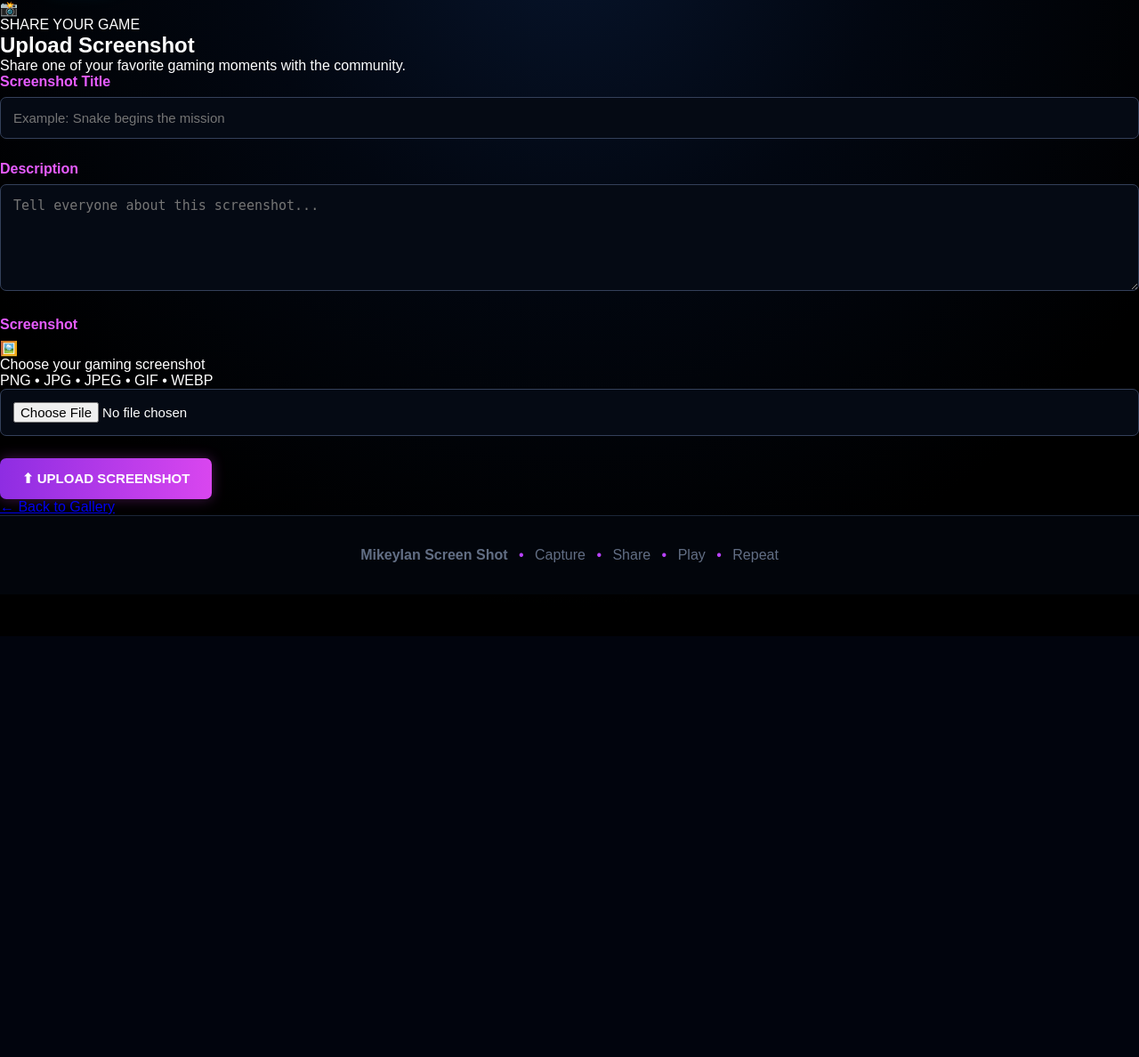
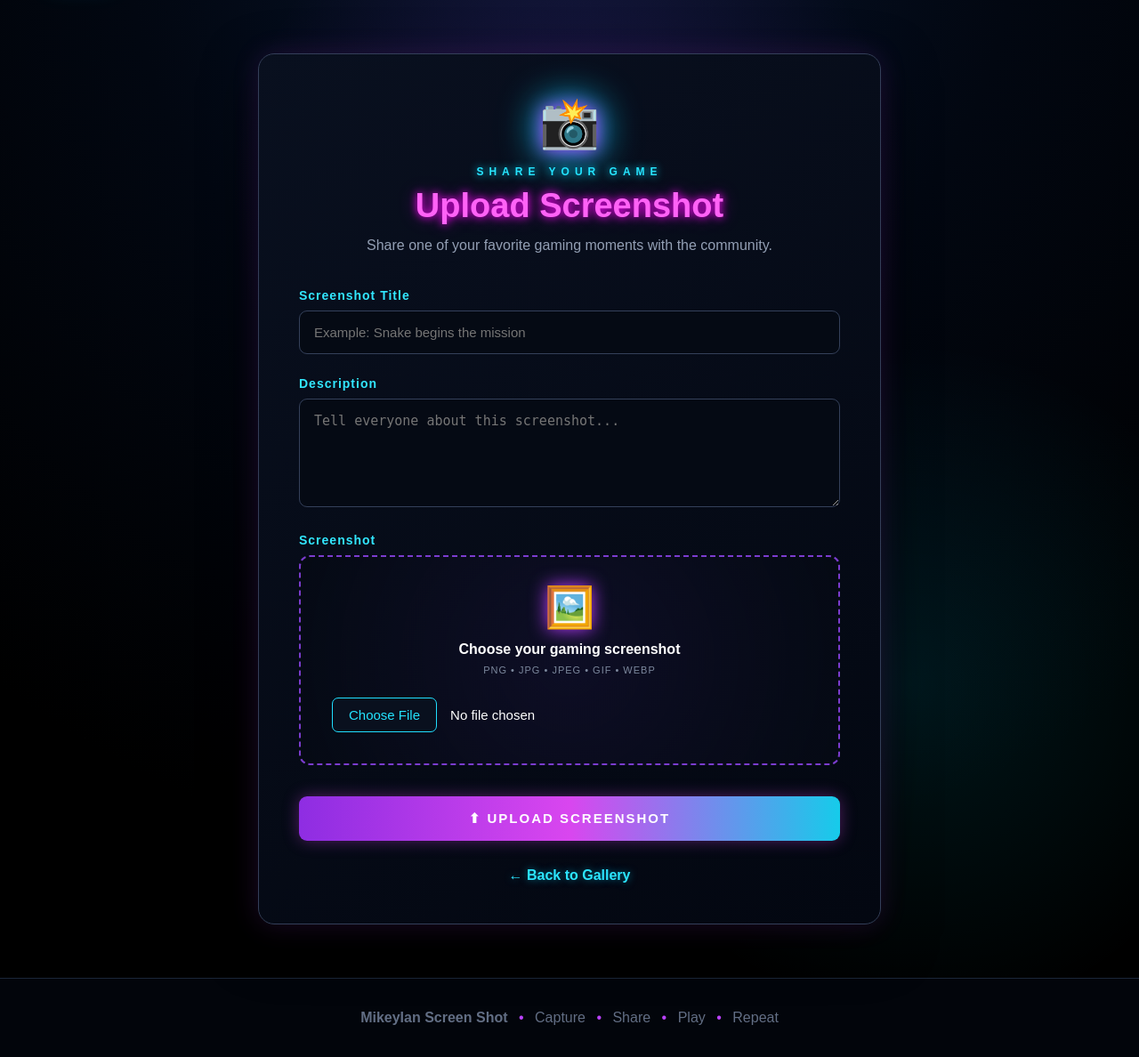
Before and after one commit to MikeyIan/screenshot, a Flask app: page /upload in a window 1280 px wide. Shown: the part 85-1273 px from the top of the page at 89% size. Before the commit the page ends 800 px from the top, so only its background shows below. Run offline with Flask 3, Linux system fonts and the light colour scheme; the visitor is signed in with stand-in values (Sample User, id 1); some libraries are stand-ins or nearby versions.

Commit message:
Add styles for authentication and upload pages

```diff
--- a/static/style.css
+++ b/static/style.css
@@ -985,3 +985,353 @@ footer span {
     }
 
 }
+/* =========================================================
+   LOGIN / REGISTER
+========================================================= */
+
+.auth-page,
+.upload-page {
+    min-height: calc(100vh - 150px);
+    display: flex;
+    justify-content: center;
+    align-items: center;
+    padding: 60px 20px;
+
+    background:
+        radial-gradient(
+            circle at 50% 20%,
+            rgba(142, 45, 226, 0.18),
+            transparent 35%
+        ),
+        radial-gradient(
+            circle at 80% 70%,
+            rgba(0, 217, 255, 0.10),
+            transparent 30%
+        );
+}
+
+
+.auth-card,
+.upload-card {
+    width: 100%;
+    max-width: 520px;
+
+    padding: 45px;
+
+    background:
+        linear-gradient(
+            145deg,
+            rgba(9, 16, 31, 0.98),
+            rgba(3, 7, 17, 0.98)
+        );
+
+    border: 1px solid #343f59;
+    border-radius: 18px;
+
+    box-shadow:
+        0 0 30px rgba(183, 60, 255, 0.15),
+        0 20px 60px rgba(0, 0, 0, 0.6);
+}
+
+
+.upload-card {
+    max-width: 700px;
+}
+
+
+.auth-icon {
+    text-align: center;
+    font-size: 55px;
+
+    margin-bottom: 15px;
+
+    filter:
+        drop-shadow(0 0 10px #b73cff)
+        drop-shadow(0 0 20px #00d9ff);
+}
+
+
+.auth-label {
+    text-align: center;
+
+    color: #28e5ff;
+
+    font-size: 12px;
+    font-weight: bold;
+
+    letter-spacing: 6px;
+
+    margin-bottom: 10px;
+
+    text-shadow:
+        0 0 10px #00d9ff;
+}
+
+
+.auth-card h1,
+.upload-card h1 {
+    text-align: center;
+
+    color: #ff62f6;
+
+    font-size: 38px;
+
+    margin-bottom: 10px;
+
+    text-shadow:
+        0 0 10px #ff00ff,
+        0 0 20px rgba(255, 0, 255, 0.4);
+}
+
+
+.auth-subtitle,
+.upload-header > p:last-child {
+    text-align: center;
+
+    color: #939fb4;
+
+    line-height: 1.6;
+
+    margin-bottom: 35px;
+}
+
+
+.form-group {
+    margin-bottom: 25px;
+}
+
+
+.form-group label {
+    display: block;
+
+    margin-bottom: 9px;
+
+    color: #32e7ff;
+
+    font-size: 14px;
+    font-weight: bold;
+
+    letter-spacing: 1px;
+}
+
+
+.form-group input,
+.form-group textarea {
+    width: 100%;
+
+    padding: 15px 16px;
+
+    color: white;
+
+    background: #050a14;
+
+    border: 1px solid #34405a;
+    border-radius: 9px;
+
+    outline: none;
+
+    font-size: 15px;
+
+    transition: 0.2s;
+}
+
+
+.form-group input:focus,
+.form-group textarea:focus {
+    border-color: #23e2ff;
+
+    box-shadow:
+        0 0 12px rgba(32, 231, 255, 0.30);
+}
+
+
+.auth-submit {
+    width: 100%;
+
+    margin-top: 10px;
+
+    padding: 16px;
+
+    color: white;
+
+    background:
+        linear-gradient(
+            90deg,
+            #8e2de2,
+            #d946ef,
+            #16cbea
+        );
+
+    border: none;
+    border-radius: 9px;
+
+    font-size: 15px;
+    font-weight: bold;
+
+    letter-spacing: 2px;
+
+    cursor: pointer;
+
+    box-shadow:
+        0 0 18px rgba(217, 70, 239, 0.35);
+
+    transition: 0.25s;
+}
+
+
+.auth-submit:hover {
+    transform: translateY(-2px);
+
+    box-shadow:
+        0 0 28px rgba(217, 70, 239, 0.65);
+}
+
+
+.auth-bottom {
+    text-align: center;
+
+    margin-top: 30px;
+    padding-top: 25px;
+
+    border-top: 1px solid #263149;
+
+    color: #8793a9;
+}
+
+
+.auth-bottom p {
+    margin-bottom: 8px;
+}
+
+
+.auth-bottom a,
+.back-gallery {
+    color: #2ce5ff;
+
+    text-decoration: none;
+
+    font-weight: bold;
+
+    text-shadow:
+        0 0 8px rgba(0, 217, 255, 0.5);
+}
+
+
+.auth-bottom a:hover,
+.back-gallery:hover {
+    color: #ff63fa;
+}
+
+
+/* =========================================================
+   UPLOAD BOX
+========================================================= */
+
+.upload-header {
+    margin-bottom: 30px;
+}
+
+
+.file-upload-box {
+    padding: 30px;
+
+    text-align: center;
+
+    background:
+        radial-gradient(
+            circle,
+            rgba(50, 30, 100, 0.20),
+            #050a14
+        );
+
+    border: 2px dashed #7b3ccf;
+    border-radius: 12px;
+}
+
+
+.file-upload-icon {
+    font-size: 45px;
+
+    margin-bottom: 12px;
+
+    filter:
+        drop-shadow(0 0 10px #b73cff);
+}
+
+
+.file-upload-box p {
+    color: white;
+
+    font-weight: bold;
+
+    margin-bottom: 8px;
+}
+
+
+.file-upload-box span {
+    display: block;
+
+    color: #7d899e;
+
+    font-size: 11px;
+
+    margin-bottom: 20px;
+
+    letter-spacing: 1px;
+}
+
+
+.file-upload-box input[type="file"] {
+    border: none;
+
+    background: transparent;
+
+    padding: 5px;
+}
+
+
+.file-upload-box input[type="file"]::file-selector-button {
+    padding: 10px 18px;
+
+    margin-right: 15px;
+
+    color: #24e4ff;
+
+    background: #09101e;
+
+    border: 1px solid #20dfff;
+    border-radius: 7px;
+
+    cursor: pointer;
+}
+
+
+.back-gallery {
+    display: block;
+
+    text-align: center;
+
+    margin-top: 30px;
+}
+
+
+/* =========================================================
+   MOBILE
+========================================================= */
+
+@media (max-width: 600px) {
+
+    .auth-card,
+    .upload-card {
+        padding: 30px 20px;
+    }
+
+    .auth-card h1,
+    .upload-card h1 {
+        font-size: 30px;
+    }
+
+    .auth-label {
+        letter-spacing: 3px;
+    }
+}
```
